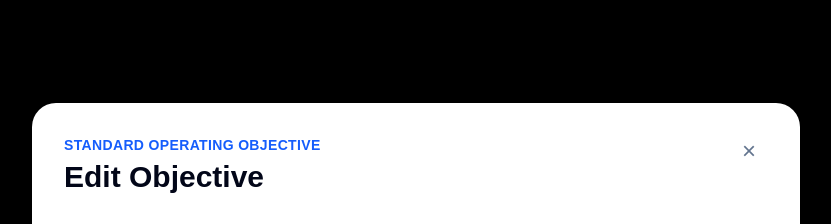
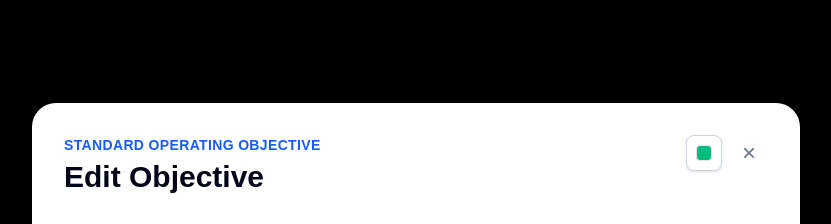
Before and after one commit to NaNo8831/Tool, a Next.js app: page / in a window 1280 px wide. Both pictures are taken after typing "Sample", "Sample", "Sample", "Sample", "Sample", "Sample" into the empty fields and a click on the button "Add standard operating objective". Shown: the top 224 px of the page, without its empty margins (224-1055 px from the left). Built offline with nearby package versions, Linux system fonts and the light colour scheme.

Commit message:
Refine objective color selector UX

```diff
--- a/app/components/ui/ColorSquareSelect.tsx
+++ b/app/components/ui/ColorSquareSelect.tsx
@@ -46,7 +46,7 @@ export function ColorSquareSelect({ value, onChange, ariaLabel }: ColorSquareSel
       <button
         type="button"
         onClick={() => setIsOpen((current) => !current)}
-        className="flex h-9 w-9 items-center justify-center rounded-lg border border-slate-300 bg-white shadow-sm transition hover:bg-slate-50 focus:outline-none focus:ring-2 focus:ring-blue-300"
+        className="flex h-9 w-9 items-center justify-center rounded-lg border border-slate-300 bg-white shadow-sm transition hover:border-slate-400 hover:bg-slate-50 focus:outline-none focus:ring-2 focus:ring-blue-300"
         aria-label={ariaLabel}
         aria-haspopup="listbox"
         aria-expanded={isOpen}
@@ -61,7 +61,7 @@ export function ColorSquareSelect({ value, onChange, ariaLabel }: ColorSquareSel
         <div
           role="listbox"
           aria-label={ariaLabel}
-          className="absolute right-0 top-10 z-30 grid grid-cols-5 gap-1 rounded-xl border border-slate-200 bg-white p-2 shadow-lg"
+          className="absolute right-0 top-full z-30 mt-2 flex flex-col gap-2 rounded-xl border border-slate-200 bg-white p-2 shadow-lg"
         >
           {objectiveColorOptions.map((option) => {
             const isSelected = option.value === selectedOption.value;
@@ -77,7 +77,7 @@ export function ColorSquareSelect({ value, onChange, ariaLabel }: ColorSquareSel
                   onChange(option.value);
                   setIsOpen(false);
                 }}
-                className={`flex h-7 w-7 items-center justify-center rounded-md border bg-white focus:outline-none focus:ring-2 focus:ring-blue-300 ${isSelected ? 'border-slate-500 ring-2 ring-slate-300' : 'border-slate-200'}`}
+                className={`flex h-8 w-8 items-center justify-center rounded-md border bg-white transition hover:bg-slate-50 focus:outline-none focus:ring-2 focus:ring-blue-300 ${isSelected ? 'border-slate-400 ring-1 ring-slate-200' : 'border-slate-200'}`}
               >
                 <span
                   className={`h-4 w-4 rounded-sm ${option.swatchClass}`}
--- a/app/page.tsx
+++ b/app/page.tsx
@@ -915,6 +915,17 @@ export default function Home() {
                   Edit Objective
                 </h2>
               </div>
+              <div className="flex shrink-0 items-center gap-2">
+                <ColorSquareSelect
+                  value={standardObjectiveDraft.color}
+                  onChange={(color) =>
+                    setStandardObjectiveDraft((draft) => ({
+                      ...draft,
+                      color,
+                    }))
+                  }
+                  ariaLabel="Standard operating objective modal color"
+                />
                 <button
                   type="button"
                   onClick={closeStandardObjectiveEditor}
@@ -923,6 +934,7 @@ export default function Home() {
                 >
                   ×
                 </button>
+              </div>
             </div>
 
             <div className="space-y-5">
```
Lines whose indentation alone changed are shown as unchanged.
